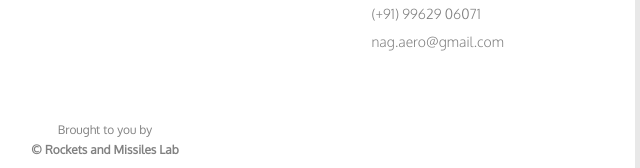
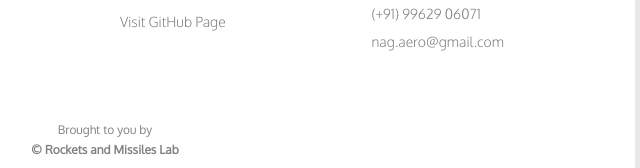
Before and after one commit to NaguAero/covid19india, a plain HTML site: page index.html in a window 1280 px wide. Shown: the part 2520-2688 px from the top of the page, 535-1175 px from the left. Drawn offline with nearby package versions, Linux system fonts and the light colour scheme; no server answers; files whose address does not match are found by name.

Commit message:
Update index.html

```diff
--- a/index.html
+++ b/index.html
@@ -259,7 +259,7 @@
 						<li><a href="tests.html">Tests Data </a></li>
 						<li><a href="states.html">StateWise</a></li>
 						<li><a href="more.html">More</a></li>
-
+						<li><a href="https://github.com/NaguAero/covid19india">Visit GitHub Page</a></li>
 					</ul>
 				</div>
 
```
